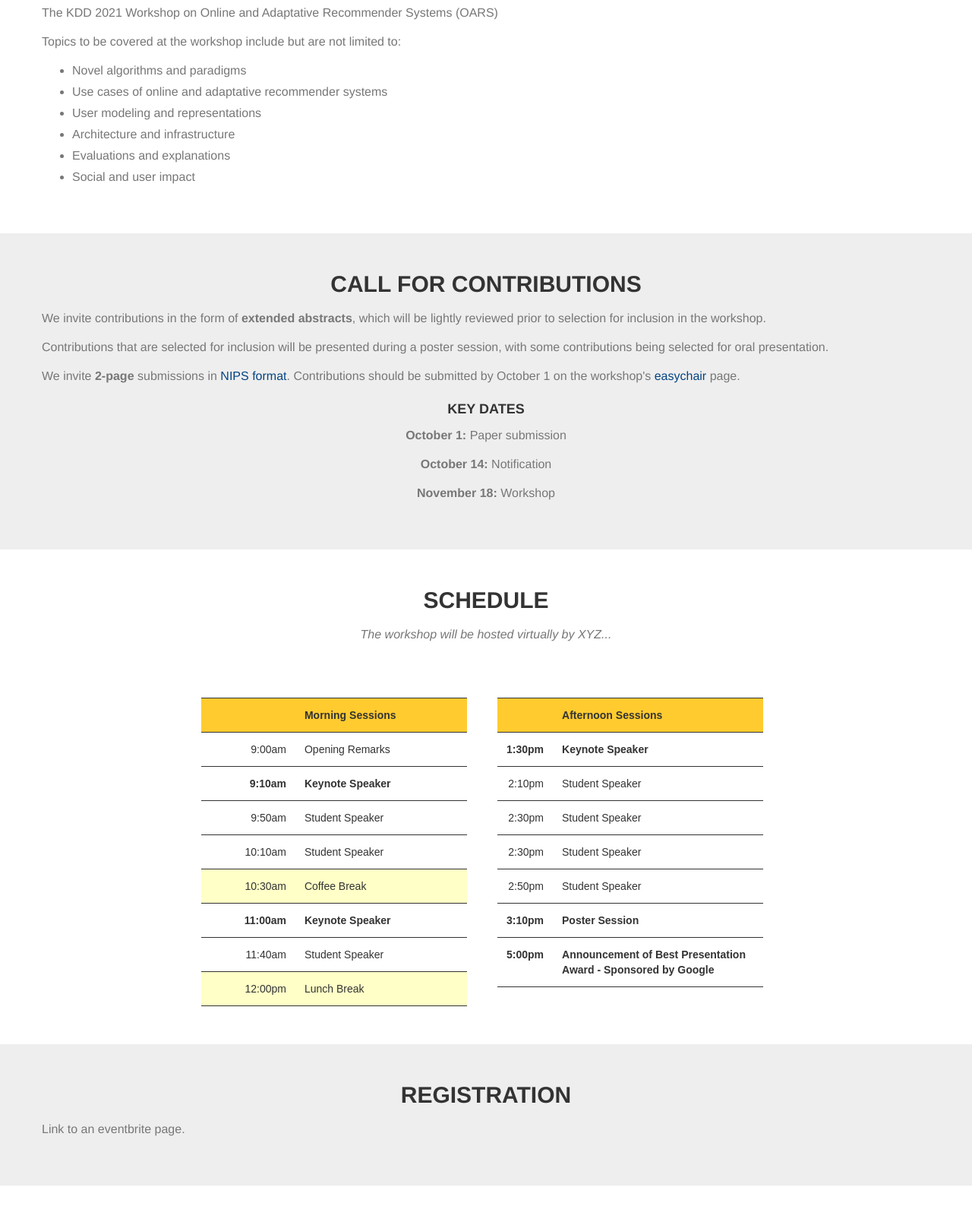
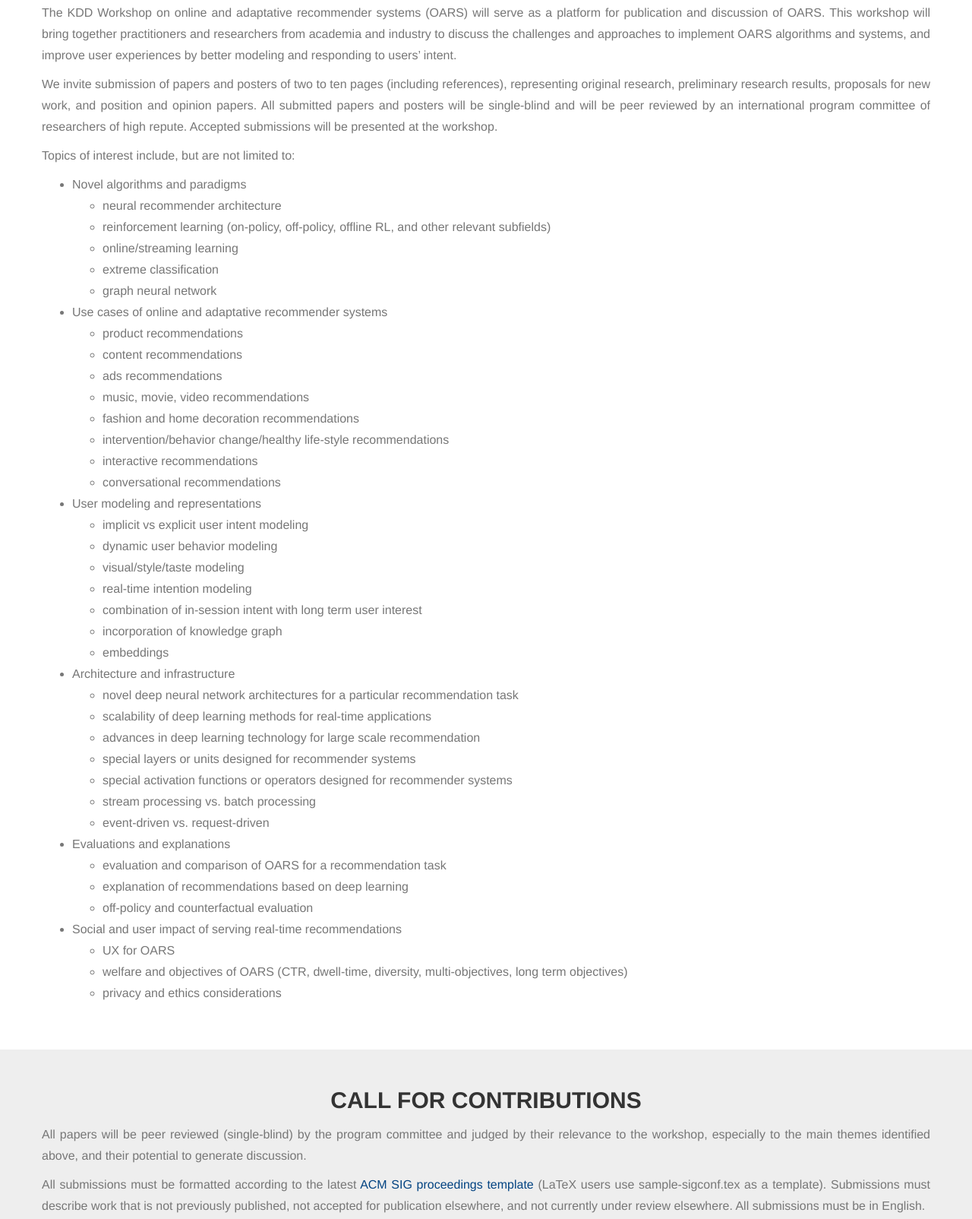
Before and after one commit to oars-workshop/oars-workshop.github.io, a plain HTML site: page index.html in a window 1280 px wide. Shown: the part 488-2092 px from the top of the page at 76% size. Drawn offline with Linux system fonts and the light colour scheme; a web font is replaced by a local one.

Commit message:
update cfp

```diff
--- a/index.html
+++ b/index.html
@@ -105,8 +105,8 @@
     <header>
         <div class="container">
             <div class="intro-text">
-                <div class="intro-heading">KDD Workshop on Online and Adaptative Recommender Systems </div>
-                <div class="intro-lead-in">Online, August 14, 2021</div>
+                <div class="intro-heading">Workshop on Online and Adaptative Recommender Systems</div>
+                <div class="intro-lead-in">Held in conjunction with KDD'21 Aug 14, 2021 - Virtual</div>
                 <a href="#registration" class="page-scroll btn btn-xl">Register</a>
             </div>
         </div>
@@ -119,17 +119,69 @@
                 <div class="col-lg-12 text-center">
                     <h2 class="section-heading">Introduction</h2>
                     <div class="row text-justify">
-                        <p class="large text-muted">The KDD 2021 Workshop on Online and Adaptative Recommender Systems (OARS)</p>
+                        <p class="large text-muted">The KDD Workshop on online and adaptative recommender systems (OARS) will serve as a platform for publication and discussion of OARS. This workshop will bring together practitioners and researchers from academia and industry to discuss the challenges and approaches to implement OARS algorithms and systems, and improve user experiences by better modeling and responding to users’ intent.</p>
 
-                        <p class="large text-muted">Topics to be covered at the workshop include but are not limited to:</p>
+                        <p class="large text-muted">We invite submission of papers and posters of two to ten pages (including references), representing original research, preliminary research results, proposals for new work, and position and opinion papers. All submitted papers and posters will be single-blind and will be peer reviewed by an international program committee of researchers of high repute.  Accepted submissions will be presented at the workshop.</p>
+
+                        <p class="large text-muted">Topics of interest include, but are not limited to: </p>
 
                      <ul class="large text-muted">
-                          <li>Novel algorithms and paradigms</li>
-                          <li>Use cases of online and adaptative recommender systems</li>
-                          <li>User modeling and representations</li>
-                          <li>Architecture and infrastructure</li>
-                          <li>Evaluations and explanations</li>
-                          <li>Social and user impact</li>
+                          <li>Novel algorithms and paradigms
+                            <ul>
+                              <li>neural recommender architecture</li>
+                              <li>reinforcement learning (on-policy, off-policy, offline RL, and other relevant subfields)</li>
+                              <li>online/streaming learning</li>
+                              <li>extreme classification</li>
+                              <li>graph neural network</li>
+                            </ul>
+                          </li>
+                          <li>Use cases of online and adaptative recommender systems
+                            <ul>
+                              <li>product recommendations</li>
+                              <li>content recommendations</li>
+                              <li>ads recommendations</li>
+                              <li>music, movie, video recommendations</li>
+                              <li>fashion and home decoration recommendations</li>
+                              <li>intervention/behavior change/healthy life-style recommendations</li>
+                              <li>interactive recommendations</li>
+                              <li>conversational recommendations</li>
+                            </ul>
+                          </li>
+                          <li>User modeling and representations
+                            <ul>
+                              <li>implicit vs explicit user intent modeling</li>
+                              <li>dynamic user behavior modeling</li>
+                              <li>visual/style/taste modeling</li>
+                              <li>real-time intention modeling</li>
+                              <li>combination of in-session intent with long term user interest</li>
+                              <li>incorporation of knowledge graph</li>
+                              <li>embeddings</li>
+                            </ul>
+                          </li>
+                          <li>Architecture and infrastructure
+                            <ul>
+                              <li>novel deep neural network architectures for a particular recommendation task</li>
+                              <li>scalability of deep learning methods for real-time applications</li>
+                              <li>advances in deep learning technology for large scale recommendation</li>
+                              <li>special layers or units designed for recommender systems</li>
+                              <li>special activation functions or operators designed for recommender systems</li>
+                              <li>stream processing vs. batch processing</li>
+                              <li>event-driven vs. request-driven</li>
+                            </ul>
+                          </li>
+                          <li>Evaluations and explanations
+                            <ul>
+                              <li>evaluation and comparison of OARS for a recommendation task</li>
+                              <li>explanation of recommendations based on deep learning</li>
+                              <li>off-policy and counterfactual evaluation</li>
+                            </ul>
+                          </li>
+                          <li>Social and user impact of serving real-time recommendations
+                            <ul>
+                              <li>UX for OARS</li>
+                              <li>welfare and objectives of OARS (CTR, dwell-time, diversity, multi-objectives, long term objectives)</li>
+                              <li>privacy and ethics considerations</li>
+                          </li>
                       </ul>
 
 <!--                      <p class="large text-muted">Although the symposium will include talks from expert faculty in the above areas, most of the workshop will primarily be <b>focused on student contributions</b>, in the form of contributed talks and posters.</p>-->
@@ -146,21 +198,22 @@
                 <div class="col-lg-12 text-center">
                     <h2 class="section-heading">Call for Contributions</h2>
                     <div class="row text-justify">
-                        <p class="large text-muted">We invite contributions in the form of <b>extended abstracts</b>, which will be lightly reviewed prior to selection for inclusion in the workshop.</p>
+                        <p class="large text-muted">All papers will be peer reviewed (single-blind) by the program committee and judged by their relevance to the workshop, especially to the main themes identified above, and their potential to generate discussion.</p>
 
-                        <p class="large text-muted">Contributions that
-are selected for inclusion will be presented during a poster session,
-with some contributions being selected for oral presentation.</p>
+                        <p class="large text-muted">All submissions must be formatted according to the latest <a href="http://www.acm.org/publications/proceedings-template">ACM SIG proceedings template</a> (LaTeX users use sample-sigconf.tex as a template). Submissions must describe work that is not previously published, not accepted for publication elsewhere, and not currently under review elsewhere.  All submissions must be in English.</p>
 
-                        <p class="large text-muted">We invite <b>2-page</b> submissions in <a href="https://nips.cc/Conferences/2016/PaperInformation/StyleFiles">NIPS format</a>. Contributions should be submitted by October 1 on the workshop's <a href="http://easychair.org/">easychair</a> page.</p>
+                        <p class="large text-muted">Please note that at least one of the authors of each accepted paper must register for the workshop and present the paper in-person.</p>
+
+                        <p class="large text-muted">Submissions to KDD OARS workshop should be made at <a href="http://easychair.org/">easychair</a> page.</p>
                     </div>
 
                     <h4>Key Dates</h4>
 
 
-                          <p class="large text-muted"><b>October 1:</b> Paper submission</p>
-                          <p class="large text-muted"><b>October 14:</b> Notification</p>
-                          <p class="large text-muted"><b>November 18:</b> Workshop</p>
+                          <p class="large text-muted"><b>May 10:</b> Submissions Due</p>
+                          <p class="large text-muted"><b>June 10:</b> Notification</p>
+                          <p class="large text-muted"><b>August 1:</b> Camera Ready Version of Papers Due </p>
+                          <p class="large text-muted"><b>August 14:</b> Full Day Workshop</p>
 
                 </div>
             </div>
```
